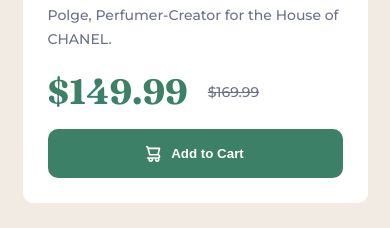
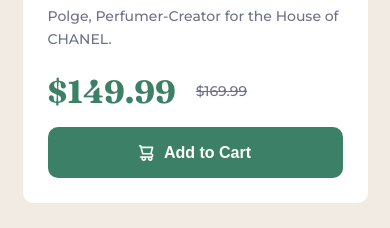
Before and after one commit to aya-94/product-preview-card-component-main, a plain HTML site: page index.html in a window 390 px wide. Shown: the part 525-753 px from the top of the page. Drawn offline with Linux system fonts and the light colour scheme.

Commit message:
mobile view

```diff
--- a/style.css
+++ b/style.css
@@ -66,7 +66,7 @@
 .new-price {
     color: hsl(158, 36%, 37%);
     font-family: 'Fraunces', serif;
-    font-size: 35px;
+    font-size: 32px;
     align-self: center;
 }
 
@@ -87,6 +87,7 @@
     display: flex;
     justify-content: center;
     align-items: center;
+    font-size: 16px;
 }
 
 button img {
```
